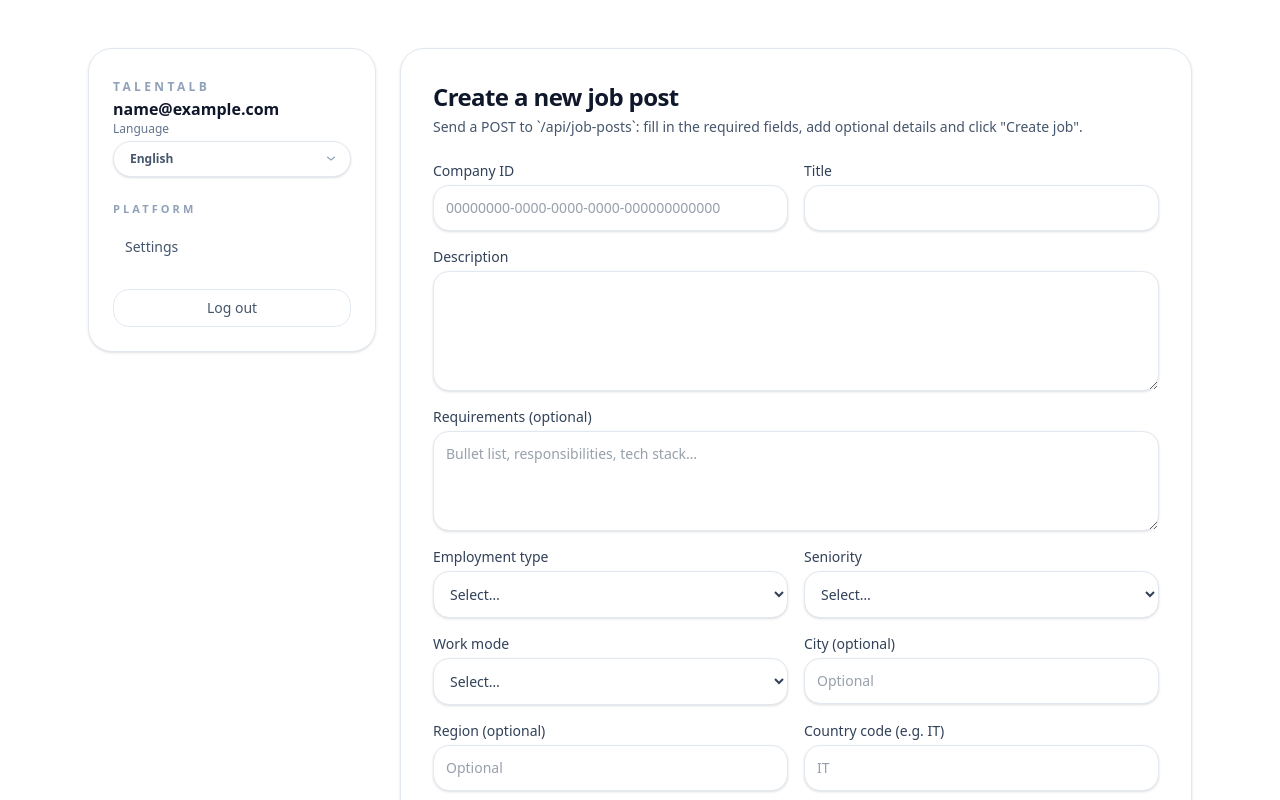
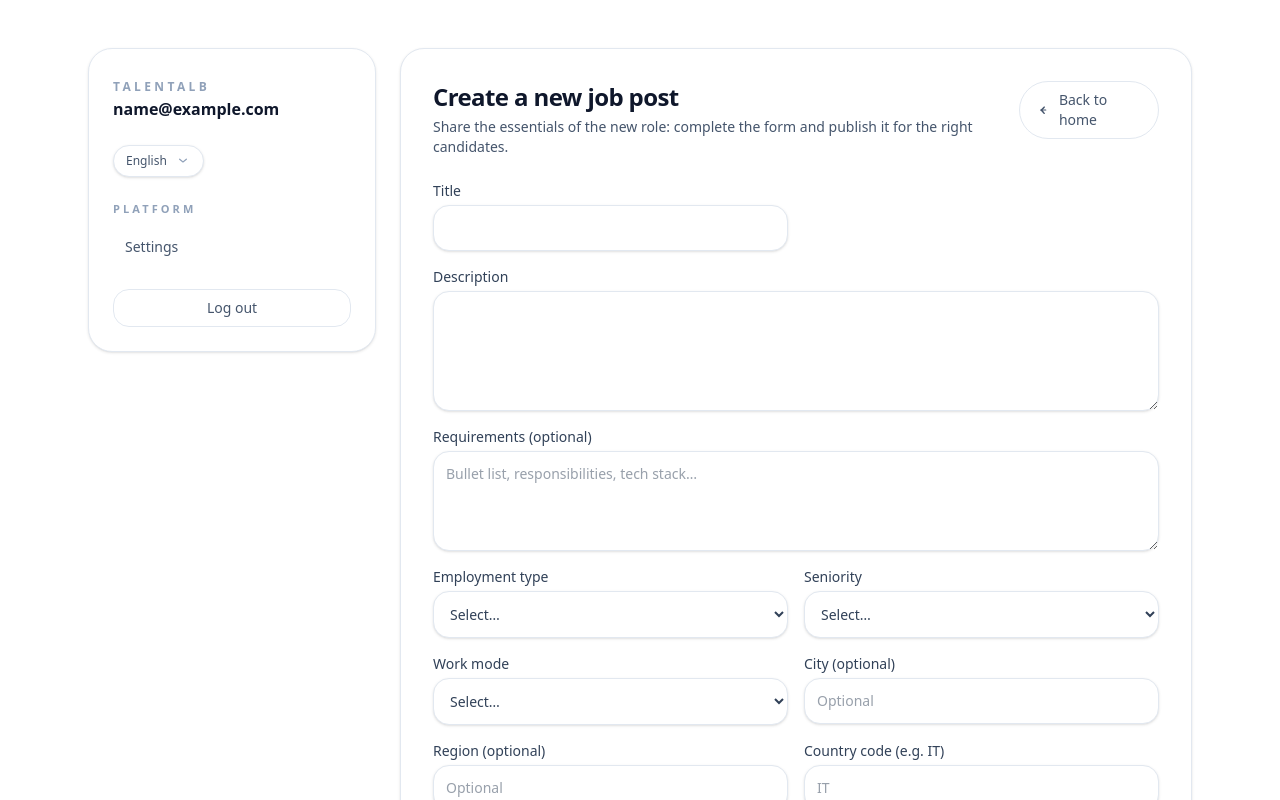
Before and after one commit to Greenlight5am/talent-alb-fe, a React (Vite) app: page /app/company/jobs in a window 1280 px wide. Shown: the top 800 px of the page. Built offline with nearby package versions, Linux system fonts and the light colour scheme; sample sign-in values are in the browser's storage.

Commit message:
Polish job creation flow and language switcher

```diff
--- a/src/app/features/company/pages/JobPostCreate.tsx
+++ b/src/app/features/company/pages/JobPostCreate.tsx
@@ -1,5 +1,6 @@
 import { useMemo, useState } from "react";
 import type { FormEvent } from "react";
+import { Link } from "react-router-dom";
 import { getSessionAccount } from "@/app/features/auth/useSession";
 import { useTranslations } from "@/shared/i18n/I18nProvider";
 
@@ -8,7 +9,6 @@ type Seniority = "INTERN" | "JUNIOR" | "MID" | "SENIOR" | "LEAD";
 type DistanceType = "ONSITE" | "HYBRID" | "REMOTE";
 
 type CreateJobPostForm = {
-  companyId: string;
   title: string;
   description: string;
   requirements: string;
@@ -56,9 +56,12 @@ function parseDecimal(value: string): number | undefined {
 export default function JobPostCreate() {
   const t = useTranslations();
   const account = useMemo(() => getSessionAccount(), []);
+  const derivedCompanyId = useMemo(() => {
+    const directId = (account?.companyId as string | undefined) ||
+      ((account?.company as { id?: string } | undefined)?.id ?? "");
+    return directId?.trim() ?? "";
+  }, [account]);
   const [form, setForm] = useState<CreateJobPostForm>({
-    companyId: (account?.companyId as string | undefined) ||
-      ((account?.company as { id?: string } | undefined)?.id ?? ""),
     title: "",
     description: "",
     requirements: "",
@@ -84,7 +87,7 @@ export default function JobPostCreate() {
     setResult(null);
 
     try {
-      if (!form.companyId.trim()) {
+      if (!derivedCompanyId) {
         throw new Error(t("companyJobs.validation.companyId"));
       }
       if (!form.title.trim()) {
@@ -95,7 +98,7 @@ export default function JobPostCreate() {
       }
 
       const payload = {
-        companyId: form.companyId.trim(),
+        companyId: derivedCompanyId,
         title: form.title.trim(),
         description: form.description.trim(),
         requirements: form.requirements.trim() || undefined,
@@ -134,8 +137,6 @@ export default function JobPostCreate() {
 
   function resetForm() {
     setForm({
-      companyId: (account?.companyId as string | undefined) ||
-        ((account?.company as { id?: string } | undefined)?.id ?? ""),
       title: "",
       description: "",
       requirements: "",
@@ -156,23 +157,37 @@ export default function JobPostCreate() {
 
   return (
     <div className="space-y-6">
-      <div>
-        <h1 className="text-2xl font-semibold tracking-tight text-slate-900">{t("companyJobs.title")}</h1>
-        <p className="mt-1 text-sm text-slate-600">{t("companyJobs.description")}</p>
+      <div className="flex flex-col gap-3 sm:flex-row sm:items-start sm:justify-between">
+        <div>
+          <h1 className="text-2xl font-semibold tracking-tight text-slate-900">{t("companyJobs.title")}</h1>
+          <p className="mt-1 text-sm text-slate-600">{t("companyJobs.description")}</p>
+        </div>
+        <Link
+          to="/app"
+          className="inline-flex items-center justify-center gap-2 rounded-full border border-slate-200 px-4 py-2 text-sm font-medium text-slate-600 transition-transform duration-150 hover:-translate-y-0.5 hover:bg-slate-50 hover:text-slate-900"
+        >
+          <svg
+            className="h-4 w-4"
+            viewBox="0 0 20 20"
+            fill="none"
+            xmlns="http://www.w3.org/2000/svg"
+            aria-hidden="true"
+          >
+            <path
+              d="M11.78 5.22a.75.75 0 0 0-1.06 0L6.22 9.72a.75.75 0 0 0 0 1.06l4.5 4.5a.75.75 0 1 0 1.06-1.06L8.81 10l2.97-2.97a.75.75 0 0 0 0-1.06Z"
+              fill="currentColor"
+            />
+            <path
+              d="M5.75 10c0-.414.336-.75.75-.75h6.75a.75.75 0 0 1 0 1.5H6.5a.75.75 0 0 1-.75-.75Z"
+              fill="currentColor"
+            />
+          </svg>
+          <span>{t("common.actions.goBack")}</span>
+        </Link>
       </div>
 
       <form onSubmit={handleSubmit} className="space-y-5">
         <div className="grid grid-cols-1 gap-4 md:grid-cols-2">
-          <label className="flex flex-col gap-1 text-sm font-medium text-slate-700">
-            {t("companyJobs.form.companyId")}
-            <input
-              className={baseFieldClasses}
-              value={form.companyId}
-              onChange={(e) => setForm((prev) => ({ ...prev, companyId: e.target.value }))}
-              placeholder="00000000-0000-0000-0000-000000000000"
-              required
-            />
-          </label>
           <label className="flex flex-col gap-1 text-sm font-medium text-slate-700">
             {t("companyJobs.form.title")}
             <input
--- a/src/app/layouts/AppShell.tsx
+++ b/src/app/layouts/AppShell.tsx
@@ -51,8 +51,9 @@ export default function AppShell() {
               </p>
             </div>
             <LanguageSwitcher
-              className="mt-6 w-full"
-              selectClassName="rounded-2xl border border-slate-200 bg-white px-3 py-2 text-sm font-medium text-slate-600 shadow-sm focus:border-slate-400 focus:ring-2 focus:ring-slate-200"
+              hideLabel
+              className="mt-6 ml-auto"
+              selectClassName="bg-slate-50 hover:bg-white"
             />
             <nav className="mt-6 space-y-6 text-sm">
               {sections.map((section) => (
--- a/src/shared/i18n/LanguageSwitcher.tsx
+++ b/src/shared/i18n/LanguageSwitcher.tsx
@@ -1,6 +1,10 @@
 import { useI18n } from "./I18nProvider";
 import type { Locale, TranslationKey } from "./messages";
 import { useState, useEffect, useRef } from "react";
+
+function joinClasses(...classes: Array<string | false | null | undefined>) {
+  return classes.filter(Boolean).join(" ");
+}
 
 const SUPPORTED_LOCALES: Locale[] = ["it", "en", "sq"];
 const OPTION_LABEL_KEYS: Record<Locale, TranslationKey> = {
@@ -12,9 +16,9 @@ const OPTION_LABEL_KEYS: Record<Locale, TranslationKey> = {
 type LanguageSwitcherProps = {
   className?: string;
   /**
-   * Additional classes applied to the underlying <select> element.
-   * Useful to adapt the switcher to different layouts while keeping
-   * the same behaviour and accessibility.
+   * Additional classes applied to the trigger button. Useful to adapt
+   * the switcher to different layouts while keeping the same behaviour
+   * and accessibility.
    */
   selectClassName?: string;
   /**
@@ -29,6 +33,7 @@ type LanguageDropdownProps = {
   value: string;
   onChange: (value: string) => void;
   className?: string;
+  buttonClassName?: string;
 };
 
 function LanguageDropdown({
@@ -36,6 +41,7 @@ function LanguageDropdown({
   value,
   onChange,
   className = "",
+  buttonClassName = "",
 }: LanguageDropdownProps) {
     const [isOpen, setIsOpen] = useState(false);
     const rootRef = useRef<HTMLDivElement | null>(null);
@@ -90,7 +96,7 @@ function LanguageDropdown({
     };
 
     return (
-        <div ref={rootRef} className={`relative ${className}`}>
+    <div ref={rootRef} className={joinClasses("relative", className)}>
       <button
         ref={buttonRef}
         type="button"
@@ -98,14 +104,16 @@ function LanguageDropdown({
         aria-expanded={isOpen}
         onMouseDown={(e) => e.preventDefault()}
         onClick={() => setIsOpen((o) => !o)}
-                className="h-9 w-full rounded-full border border-slate-200 bg-white px-4 py-2 text-left text-xs font-semibold text-slate-600 shadow-sm transition-colors hover:border-slate-300 focus:border-slate-400 focus:outline-none focus:ring-2 focus:ring-slate-200"
+        className={joinClasses(
+          "inline-flex min-h-[2rem] min-w-[3.5rem] items-center justify-between gap-2 rounded-full border border-slate-200 bg-white px-3 text-xs font-medium text-slate-600 shadow-sm transition-colors hover:border-slate-300 focus:border-slate-400 focus:outline-none focus:ring-2 focus:ring-slate-200",
+          buttonClassName,
+        )}
       >
         <span className="block truncate">
           {selectedOption ? selectedOption.label : "IT"}
         </span>
-                <span className="pointer-events-none absolute inset-y-0 right-3 flex items-center">
         <svg
-              className={`h-4 w-4 text-slate-400 transition-transform ${isOpen ? "rotate-180" : ""}`}
+          className={joinClasses("h-4 w-4 text-slate-400 transition-transform", isOpen && "rotate-180")}
           aria-hidden="true"
           width="16"
           height="16"
@@ -114,12 +122,11 @@ function LanguageDropdown({
         >
           <path d="M5.23 7.21a.75.75 0 0 1 1.06.02L10 10.17l3.71-2.94a.75.75 0 1 1 .94 1.16l-4.2 3.33a.75.75 0 0 1-.94 0l-4.2-3.33a.75.75 0 0 1 .02-1.16z" />
         </svg>
-        </span>
       </button>
 
       {isOpen && (
-                <div className="absolute z-[110] mt-1 w-full overflow-auto rounded-xl border border-slate-200 bg-white shadow-lg">
-                    <ul role="listbox" className="max-h-48 overflow-auto">
+        <div className="absolute right-0 z-[110] mt-1 w-full min-w-[8rem] overflow-hidden rounded-xl border border-slate-200 bg-white shadow-lg">
+          <ul role="listbox" className="max-h-48 overflow-auto py-1">
             {options.map((option) => (
               <li
                 key={option.value}
@@ -128,18 +135,17 @@ function LanguageDropdown({
               >
                 <button
                   type="button"
-
                   onPointerDown={(e) => {
                     e.preventDefault();
                     handleSelect(option.value);
                   }}
-
                   onClick={(e) => e.stopPropagation()}
-                                    className={`w-full px-4 py-2 text-left text-xs hover:bg-slate-50 ${
+                  className={joinClasses(
+                    "w-full px-4 py-2 text-left text-xs",
                     option.value === value
                       ? "bg-slate-100 font-semibold text-slate-900"
-                                            : "text-slate-700"
-                                    }`}
+                      : "text-slate-700 hover:bg-slate-50",
+                  )}
                 >
                   {option.label}
                 </button>
@@ -152,7 +158,7 @@ function LanguageDropdown({
   );
 }
 
-export function LanguageSwitcher({ className, hideLabel = false }: LanguageSwitcherProps) {
+export function LanguageSwitcher({ className, selectClassName, hideLabel = false }: LanguageSwitcherProps) {
   const { locale, setLocale, t } = useI18n();
 
   const options = SUPPORTED_LOCALES.map((value) => ({
@@ -165,7 +171,7 @@ export function LanguageSwitcher({ className, hideLabel = false }: LanguageSwitc
   };
 
   return (
-    <label className={className}>
+    <label className={joinClasses("inline-flex flex-col", hideLabel && "items-end", className)}>
       {hideLabel ? (
         <span className="sr-only">{t("common.language.label")}</span>
       ) : (
@@ -175,7 +181,8 @@ export function LanguageSwitcher({ className, hideLabel = false }: LanguageSwitc
         options={options}
         value={locale}
         onChange={handleChange}
-        className={hideLabel ? "mt-0" : "mt-1"}
+        className={hideLabel ? undefined : "mt-1"}
+        buttonClassName={selectClassName}
       />
     </label>
   );
--- a/src/shared/i18n/locales/en.ts
+++ b/src/shared/i18n/locales/en.ts
@@ -21,6 +21,7 @@ export const en = {
       receiveUpdates: "Get updates",
       clearFilters: "Clear filters",
       logout: "Log out",
+      goBack: "Back to home",
     },
     status: {
       publication: "Publication",
@@ -169,7 +170,7 @@ export const en = {
   companyJobs: {
     title: "Create a new job post",
     description:
-      "Send a POST to `/api/job-posts`: fill in the required fields, add optional details and click \"Create job\".",
+      "Share the essentials of the new role: complete the form and publish it for the right candidates.",
     form: {
       companyId: "Company ID",
       title: "Title",
@@ -205,7 +206,7 @@ export const en = {
       errorMessage: "Could not create the job.",
     },
     validation: {
-      companyId: "Please provide the company ID.",
+      companyId: "We couldn’t detect your company. Please sign in with a company profile and try again.",
       title: "Please enter a job title.",
       description: "Please add a description.",
     },
--- a/src/shared/i18n/locales/it.ts
+++ b/src/shared/i18n/locales/it.ts
@@ -19,6 +19,7 @@ export const it = {
       receiveUpdates: "Ricevi aggiornamenti",
       clearFilters: "Rimuovi filtri",
       logout: "Esci",
+      goBack: "Torna alla home",
     },
     status: {
       publication: "Pubblicazione",
@@ -168,7 +169,7 @@ export const it = {
   companyJobs: {
     title: "Crea una nuova offerta di lavoro",
     description:
-      "Invia una POST a `/api/job-posts`: compila i campi obbligatori, aggiungi i dettagli facoltativi e premi \"Crea offerta\".",
+      "Racconta i dettagli principali della nuova posizione: compila il form e pubblicala per i candidati giusti.",
     form: {
       companyId: "ID azienda",
       title: "Titolo",
@@ -204,7 +205,7 @@ export const it = {
       errorMessage: "Impossibile creare l'offerta.",
     },
     validation: {
-      companyId: "Inserisci l'ID aziendale.",
+      companyId: "Non riusciamo a rilevare la tua azienda. Accedi con un profilo aziendale e riprova.",
       title: "Inserisci il titolo dell'offerta.",
       description: "Aggiungi una descrizione.",
     },
```
Also changed, not shown: src/features/job-board/JobBoardPage.tsx (+4 -4 lines). Lines whose indentation alone changed are shown as unchanged.
